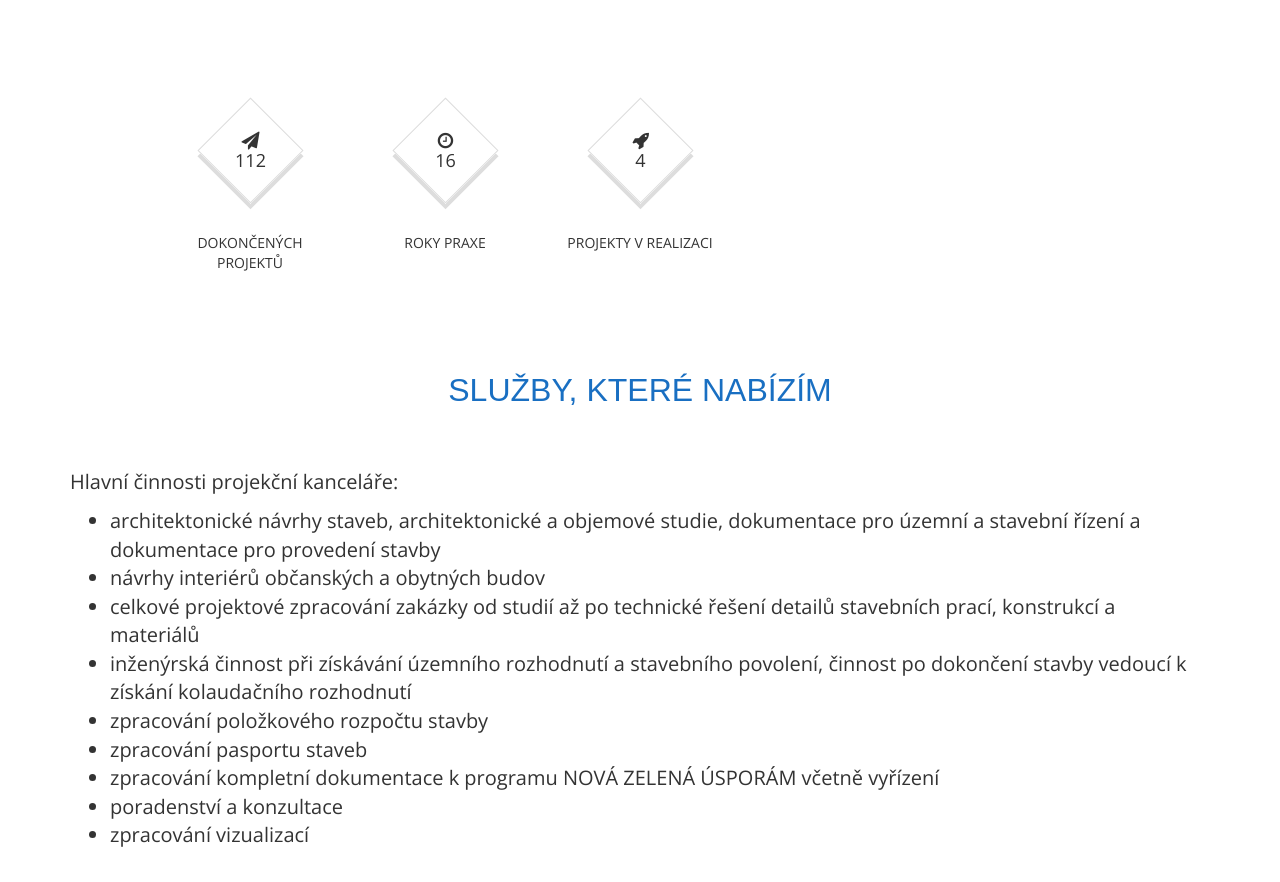
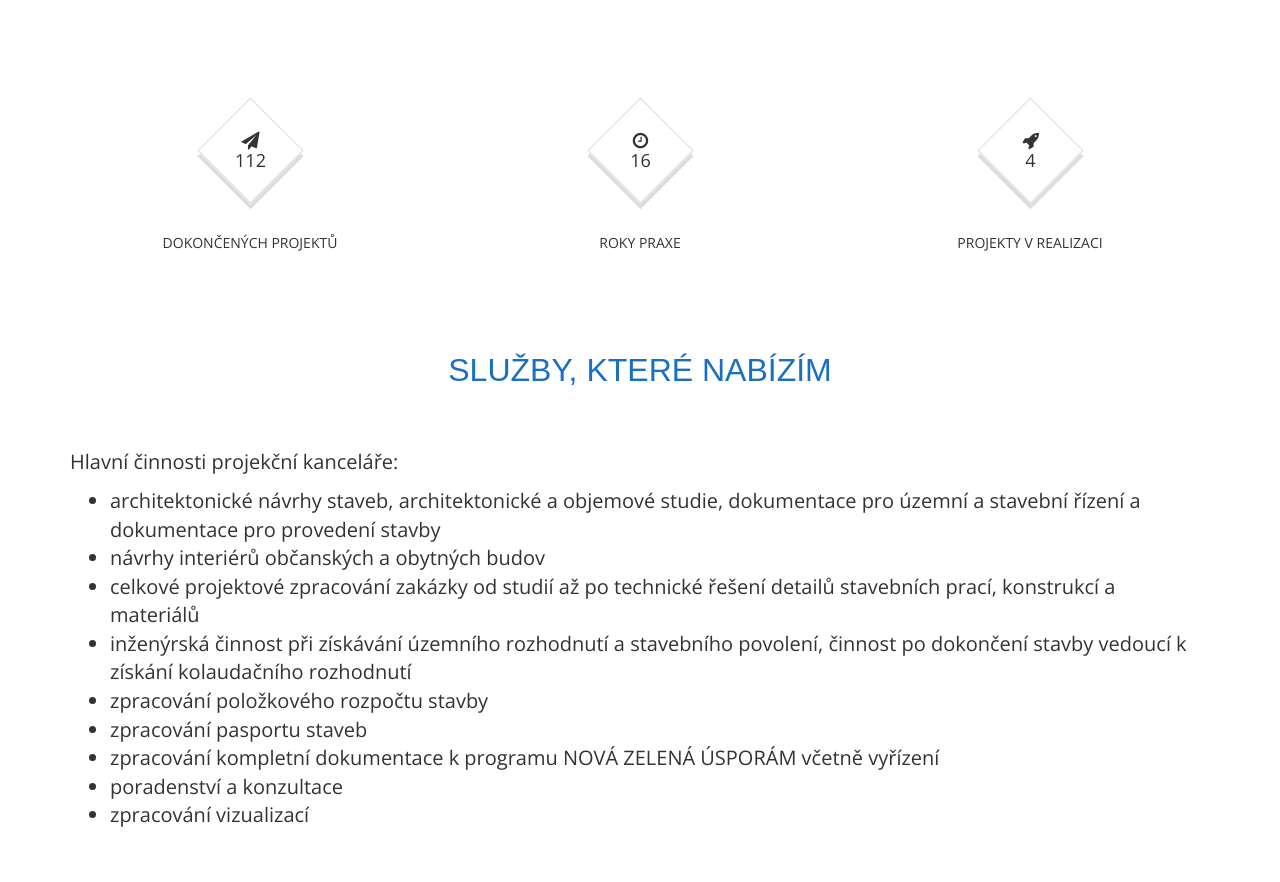
Before and after one commit to PavelPuza/Portfolio-Jirka, a plain HTML site: page index.html in a window 1280 px wide. Shown: the part 1664-2546 px from the top of the page. Drawn offline with nearby package versions, Linux system fonts and the light colour scheme.

Commit message:
rectangle

```diff
--- a/assets/css/style.css
+++ b/assets/css/style.css
@@ -1000,6 +1000,7 @@ body {
 
 .site-section.section-counters .rectangle {
   margin: 15px auto 10px;
+
 }
 
 .site-section.section-counters .rectangle i,
@@ -2565,3 +2566,9 @@ textarea.form-control {
 .blue {
   color: #196fc2;
 }
+
+.obrazce {
+  margin: auto;
+  padding: auto;
+  text-align: center;
+}
--- a/index.html
+++ b/index.html
@@ -144,65 +144,11 @@
             </div>
         </section><!-- /.section-quote -->
         <!-- End Quote section -->
-
-        <!-- About section -->
-        <!-- <section class="site-section section-about text-center">
-            <div class="container">
-                <h2>O mé práci</h2>
-                <p class="section-subtitle"><span>Mým cílem je </span></p>
-                <div class="row">
-                    <div class="col-sm-3 col-xs-6">
-                        <div class="feature-about">
-                            <div class="medium-rectangle rectangle">
-                                <i class="fa fa-laptop" aria-hidden="true"></i>
-                            </div>
-                            <h3>Web design</h3>
-                            <p>Our approach to website design is to create a website that strengthens your company’s
-                                brand while ensuring ease of use and simplicity for your audience</p>
-                        </div>
-                    </div>
-                    <div class="col-sm-3 col-xs-6">
-                        <div class="feature-about">
-                            <div class="medium-rectangle rectangle">
-                                <i class="fa fa-code" aria-hidden="true"></i>
-                            </div>
-                            <h3>Web development</h3>
-                            <p>The web development process involves taking the graphical elements defined in the design
-                                process and coding them into a custom theme.</p>
-                        </div>
-                    </div>
-                    <div class="col-sm-3 col-xs-6">
-                        <div class="feature-about">
-                            <div class="medium-rectangle rectangle">
-                                <i class="fa fa-search" aria-hidden="true"></i>
-                            </div>
-                            <h3>SEO OPTIMIZATION</h3>
-                            <p>Go farther than you thought you could. With us you can go farther then ever before. Be in
-                                top results of searches.</p>
-                        </div>
-                    </div>
-                    <div class="col-sm-3 col-xs-6">
-                        <div class="feature-about">
-                            <div class="medium-rectangle rectangle">
-                                <i class="fa fa-twitter" aria-hidden="true"></i>
-                            </div>
-                            <h3>SOCIAL MEDIA</h3>
-                            <p>It's important to keep your brand consistent and recognizable across all platforms</p>
-                        </div>
-                    </div>
-                </div>
-            </div>
-        </section> -->
-        <!-- End About section -->
-
-        <!-- Skills section -->
-
-
         <!-- Counters section -->
         <section class="site-section section-counters text-center">
             <div class="container">
                 <div class="row">
-                    <div class="col-sm-2 col-xs-6 col-sm-offset-1">
+                    <div class="col-sm-4 col-xs-6">
                         <div class="counter">
                             <div class="rectangle medium-rectangle ">
                                 <i class="fa fa-paper-plane" aria-hidden="true"></i>
@@ -211,16 +157,7 @@
                             <p>Dokončených projektů</p>
                         </div><!-- /.counter -->
                     </div>
-                    <!-- <div class="col-sm-2 col-xs-6">
-                        <div class="counter">
-                            <div class="rectangle medium-rectangle ">
-                                <i class="fa fa-trophy" aria-hidden="true"></i>
-                                <span class="counter-start" data-to="25" data-speed="2000">25</span>
-                            </div>
-                            <p>Awards won</p>
-                        </div>
-                    </div> -->
-                    <div class="col-sm-2 col-xs-6">
+                    <div class="col-sm-4 col-xs-6">
                         <div class="counter">
                             <div class="rectangle medium-rectangle ">
                                 <i class="fa fa-clock-o" aria-hidden="true"></i>
@@ -229,7 +166,7 @@
                             <p>Roky praxe</p>
                         </div><!-- /.counter -->
                     </div>
-                    <div class="col-sm-2 col-xs-6">
+                    <div class="col-sm-4 col-xs-6">
                         <div class="counter">
                             <div class="rectangle medium-rectangle ">
                                 <i class="fa fa-rocket" aria-hidden="true"></i>
@@ -238,15 +175,6 @@
                             <p>Projekty v realizaci</p>
                         </div>
                     </div>
-                    <!-- <div class="col-sm-2 col-xs-12">
-                        <div class="counter">
-                            <div class="rectangle medium-rectangle ">
-                                <i class="fa fa-coffee" aria-hidden="true"></i>
-                                <span class="counter-start" data-to="256" data-speed="2000">256</span>
-                            </div>
-                            <p>Cups of coffee</p>
-                        </div>
-                    </div> -->
                 </div>
             </div>
         </section><!-- /.section-counters -->
```
